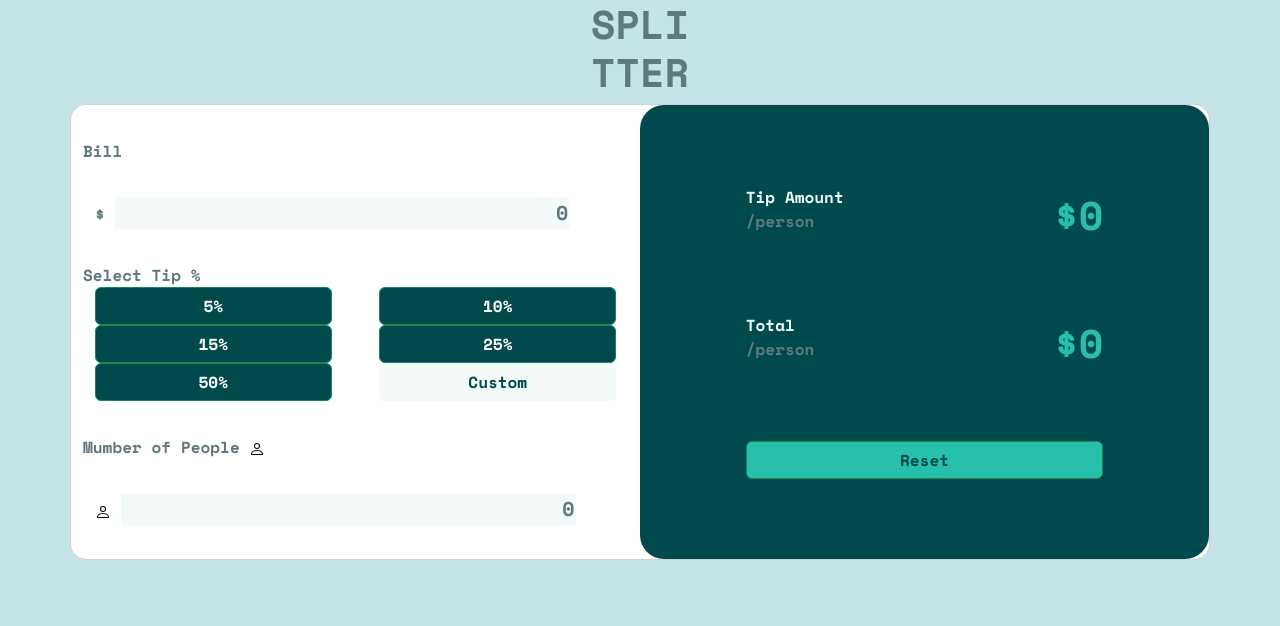
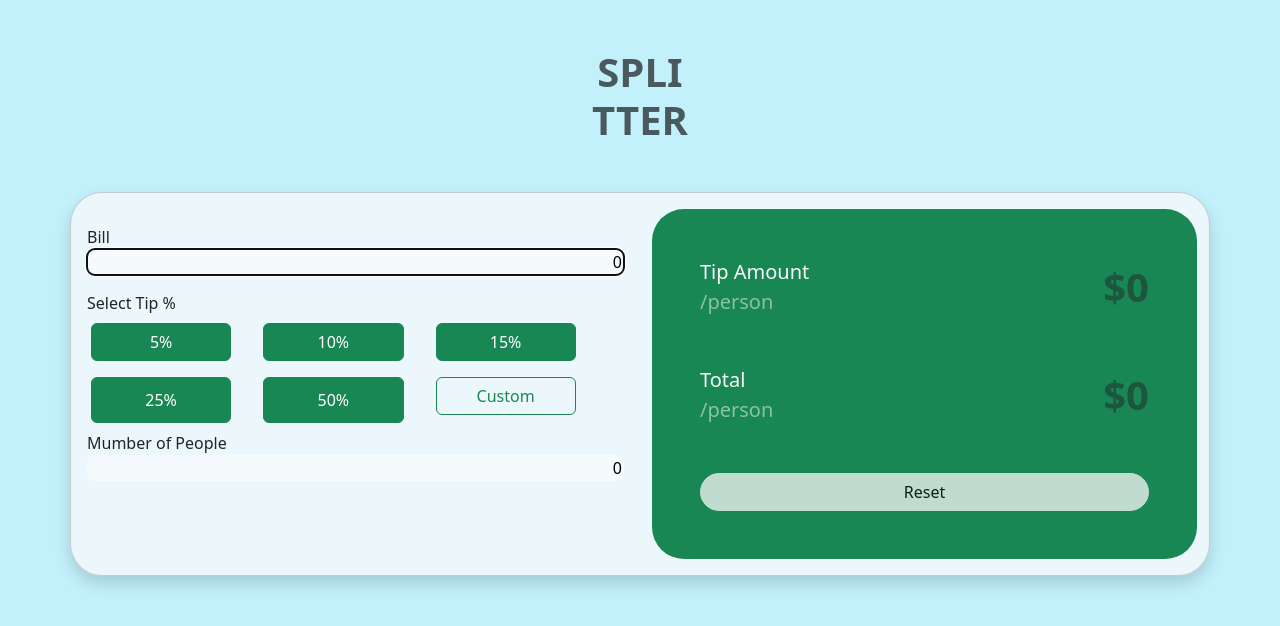
Before and after one commit to HugoEnriqueAyalaAlarcon/Mini_Proyecto_N2, a website: page index.html in a window 1280 px wide. Drawn offline with nearby package versions, Linux system fonts and the light colour scheme.

Commit message:
Calculadora de propinas v 2.0.0

```diff
--- a/index.html
+++ b/index.html
@@ -11,7 +11,7 @@
   <!--botstrap js-->
   <script src="./bp-ac/js/bootstrap.bundle.min.js" defer></script>
   <!--Main css-->
-  <link rel="stylesheet" href="./main.css" />
+  <!--<link rel="stylesheet" href="./main.css" />-->
   <!--main en js-->
   <script src="./main.js" defer></script>
   <!--font-->
@@ -22,73 +22,59 @@
     rel="stylesheet" />
 </head>
 
-<body class="conteiner-main">
-  <div class="container conteiner-cal d-flex flex-column justify-content-between px-0">
-    <h1 class="textSplit text-center">
-      SPLI <br />
-      TTER
-    </h1>
+<body class="bg-info bg-opacity-25 textSplit text-start">
+ <h1 class="mt-5 text-center text-dark text-opacity-75 fw-bold">SPLI <br> TTER</h1>
+ <div class="container card rounded-5 bg-light bg-opacity-75 shadow mt-5">
+  <div class="row">
+    <div class="col-sm-6 datosEntrada mb-3 mt-3 p-3 d-grid gap-3">
+      <form >
+        <label for="bill">Bill</label>
+        <input type="text" id="bill" class="col-12 mb-3 border bg-body bg-opacity-50 rounded-3 border-0 input text-end" value="0" autofocus/>
 
-    <!--contenedor de la tarjeta-->
-    <div class=" card componentes d-flex flex-column justify-content-evenly flex-lg-row">
-      <!--contenedor datos de entrada-->
-      <div class="container datosInput d-flex flex-column justify-content-evenly">
-        <label class="row">
-          <span class="col">Bill</span>
-        </label>
-
-        <div class="container row">
-          <span class=" col-12"> $
-          <input id="bill" value="0" class="input col-11"></span>
+        <div class="row ">
+          <span class="col-12">Select Tip %</span>
+          <button class="btn col-sm-3 col-5 btn-success my-2 mx-3" > 5%</button>
+          <button class="btn col-sm-3 col-5 btn-success my-2 mx-3" > 10%</button>
+          <button class="btn col-sm-3 col-5 btn-success my-2 mx-3" > 15%</button>
+          <button class="btn col-sm-3 col-5 btn-success my-2 mx-3" > 25%</button>
+          <button class="btn col-sm-3 col-5 btn-success my-2 mx-3" > 50%</button>
+          <button class="col-sm-3 col-5 btnCustom btn btn-outline-success my-2 mx-3 mb-3" > Custom </button>
         </div>
 
-        <div class="row d-flex justify-content-around">
-          <span class="col-12">Select Tip %</span>
-          <span class="btn col-5 btn-success" data-number="0"> 5%</span>
-          <span class="btn col-5 btn-success" data-number="1"> 10%</span>
-          <span class="btn col-5 btn-success" data-number="2"> 15%</span>
-          <span class="btn col-5 btn-success" data-number="3"> 25%</span>
-          <span class="btn col-5 btn-success" data-number="4"> 50%</span>
-          <span class="col-5 btnCustom btn" data-number="5"> Custom </span>
+        <label for="inputNPeople">Mumber of People</label>
+        <input type="text" id="inputNPeople" class="col-12 border bg-body bg-opacity-50 rounded-3 border-0 input text-end" value="0"/>
+      </form>
     </div>
-        <label class="row">
-          <span class="col">Mumber of People <img src="icon/person.svg" alt="noImg"></span>
-        </label>
-        <div class="container row">
-          <span class=" col-12"> <img src="icon/person.svg" alt="n">
-          <input id="inputNPeople" value="0" class="input col-11"></span>
-        </div>
-      </div>
-
-      <!--contenedor datos de salida-->
-      <div class="container datosUotput  d-flex flex-column justify-content-around">
-        <!--lado salida de datos-->
-        <div class="container contTextSalida  d-flex flex-column justify-content-around">
+    <!--datos de salida-->
+    <div class="col-12 col-sm-6 py-sm-3 py-3">
+      <div class=" bg-success rounded-5 p-5 ">
+        <form action="control" class="d-grid gap-5">
         <div class="row">
-            <label class="col-4 textChicoBlanco">
+          <label class="col-4 text-light fs-5">
             Tip Amount <br>
-              <span>
+            <span class=" text-light opacity-50">
               /person
             </span>
           </label>
-            <label class="col text-end fs-1 resul" id="tipA">
+          <label class="col text-end fs-1 text-dark text-opacity-50 fw-bold" id="tipA">
             $0
           </label>
         </div>
         <div class="row">
-            <span class="col-3 textChicoBlanco">
+          <span class="col-4  text-light fs-5">
             Total <br>
-              <span>
+            <span class=" text-light opacity-50">
               /person
             </span>
           </span>
-            <span class="col  text-end fs-1 resul" id="total">
+          <span class="col  text-end fs-1 text-dark text-opacity-50 fw-bold" id="total">
             $0
           </span>
         </div>
         <div>
-                <span class="col-12 btnReset btn">Reset</span>
+          <button class="col-12 btn btn-light opacity-75 rounded-5">Reset</button>
         </div>
+      </form>
       </div>
     </div>
   </div>
--- a/main.js
+++ b/main.js
@@ -53,32 +53,38 @@ let datosInput = (cuenta , input) => {
 
 ///////botones
 buttons[0].onclick = () => {
+    event.preventDefault()
     buttons[5].innerHTML = "custom";
     selectTip = .05;
     calcula(bill , selectTip , numPeople);
 }
 buttons[1].onclick = () => {
+    event.preventDefault()
     buttons[5].innerHTML = "custom";
     selectTip = .1;
     calcula(bill , selectTip , numPeople);
 }
 buttons[2].onclick = () => {
+    event.preventDefault()
     buttons[5].innerHTML = "custom";
     selectTip = .15;
     calcula(bill , selectTip , numPeople);
 }
 buttons[3].onclick = () => {
+    event.preventDefault()
     buttons[5].innerHTML = "custom";
     selectTip = .2;
     calcula(bill , selectTip , numPeople);
 }
 buttons[4].onclick = () => {
+    event.preventDefault()
     buttons[5].innerHTML = "custom";
     selectTip = .25;
     calcula(bill , selectTip , numPeople);
 }
 
 buttons[5].onclick = () =>{
+    event.preventDefault()
     custom=prompt("Dame por favor el porcentaje de propina, gracias");
     if(!isNaN(custom) && custom != null && custom != ""){
         buttons[5].innerHTML = `${custom}%`;
@@ -94,6 +100,7 @@ buttons[5].onclick = () =>{
 
 ///////////////////////*reset*/
 buttons[6].onclick = () => {
+    event.preventDefault()
     bill=0;
     selectTip=0;
     numPeople=0;
```
Also changed, not shown: 1 other file. Lines whose indentation alone changed are shown as unchanged.
